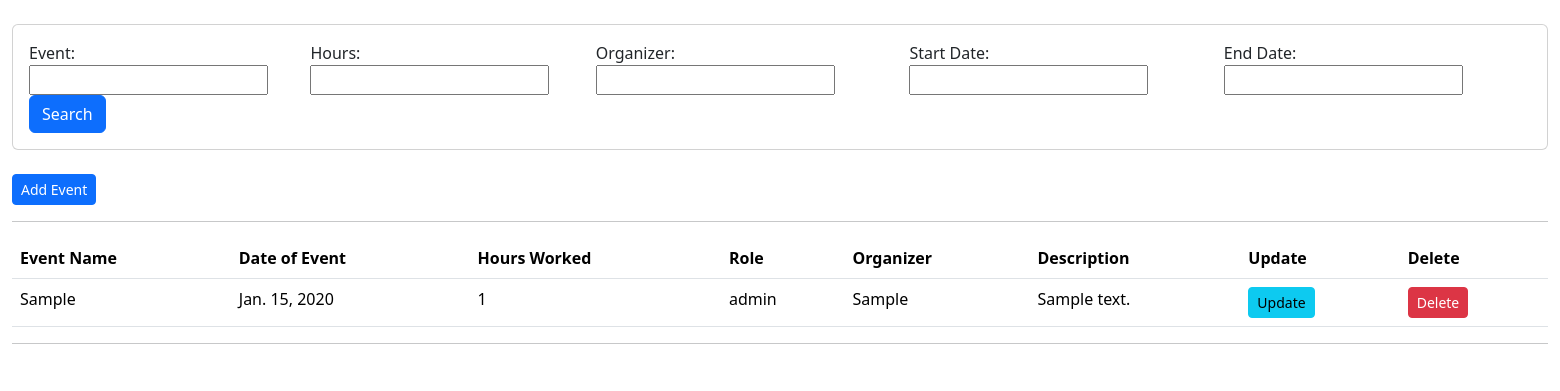
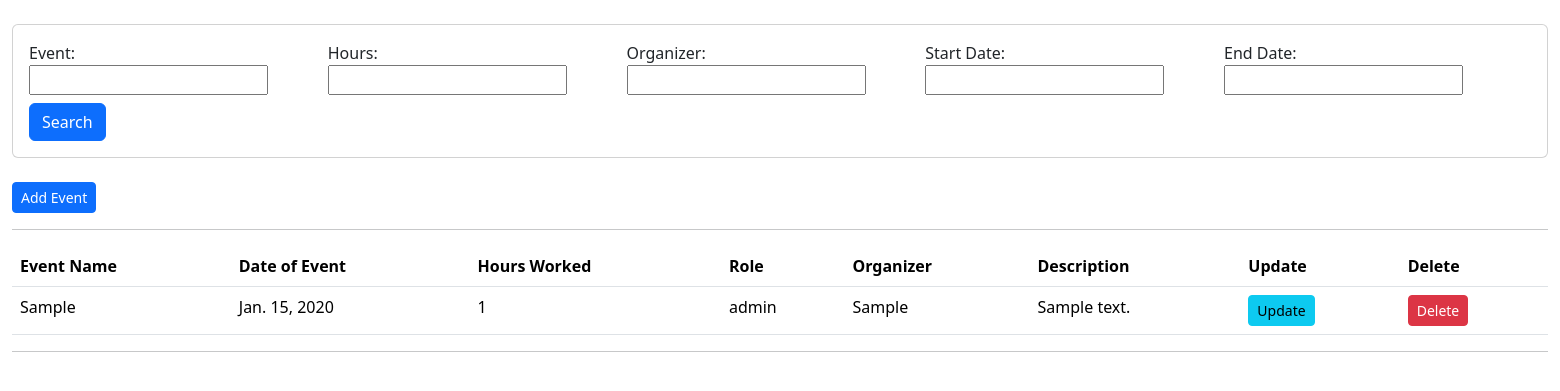
Before and after one commit to fahimWad/GoHelpMe, a Django app: page /portfolio/ in a window 1560 px wide. Shown: the top 391 px of the page. Run offline with Django 5.2, Linux system fonts and the light colour scheme; a user stored in the database is signed in; tables that the repository leaves empty hold one stand-in row (values such as "Sample post").

Commit message:
changed the display of portfolio search draft ver 1

```diff
--- a/volunteer_hours_portfolio/templates/volunteer_hours_portfolio/search.html
+++ b/volunteer_hours_portfolio/templates/volunteer_hours_portfolio/search.html
@@ -1,11 +1,32 @@
-<div class = "row">
+<div class = "row justify-content-center">
     <div class = "col">
         <div class = "card card-body d-flex flex-row align-items-center">
             <form method="GET" class="form-inline">
                 <div class="d-flex flex-row">
-                    {{searchFilter.form}}
+                    <div class="col-lg-3 form-group">
+                        <label for="Event" class="mr-2">Event:</label>
+                        <div class="mr-2">{{ searchFilter.form.event }}</div>
+                    </div>
+                    <div class="col-lg-3 form-group">
+                        <label for="Hours" class="mr-2">Hours:</label>
+                        <div class="mr-2">{{ searchFilter.form.hours }}</div>
+                    </div>
+                    <div class="col-lg-3 form-group">
+                        <label for="Organizer" class="mr-2">Organizer:</label>
+                        <div class="mr-2">{{ searchFilter.form.organizer }}</div>
+                    </div>
+                    <div class="col-lg-3 form-group">
+                        <label for="Start Date:" class="mr-2">Start Date:</label>
+                        <div class="mr-2">{{ searchFilter.form.start_date }}</div>
+                    </div>
+                    <div class="col-lg-3 form-group">
+                        <label for="End Date:" class="mr-2">End Date:</label>
+                        <div class="mr-2">{{ searchFilter.form.end_date }}</div>
+                    </div>
                 </div>
-             <button class="btn btn-primary ml-2" type="submit">Search</button>
+            <div class="mt-2">
+                <button class="btn btn-primary ml-2" type="submit">Search</button>
+            </div>
             </form>
         </div>
     </div>
```
